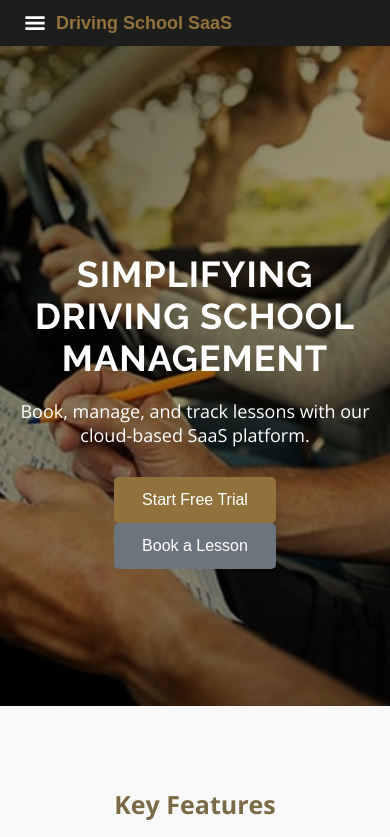
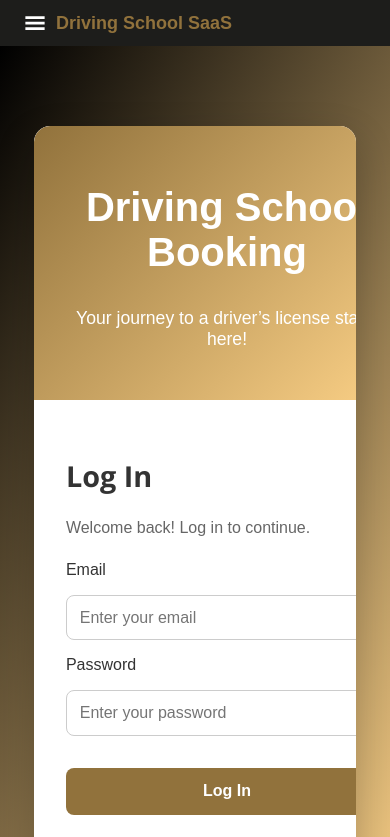
Before and after one commit to NNGuma/DRIVING-SCHOOL, a React (Vite) app in the folder driving-school-app/: page /Auth in a window 390 px wide. Shown: the top 837 px of the page. Built offline with nearby package versions, Linux system fonts and the light colour scheme.

Commit message:
Resized pages

```diff
--- a/driving-school-app/package.json
+++ b/driving-school-app/package.json
@@ -13,7 +13,7 @@
     "react": "^19.2.0",
     "react-dom": "^19.2.0",
     "react-icons": "^5.5.0",
-    "react-router-dom": "^6.30.1"
+    "react-router-dom": "^7.9.4"
   },
   "devDependencies": {
     "@eslint/js": "^9.36.0",
--- a/driving-school-app/src/App.jsx
+++ b/driving-school-app/src/App.jsx
@@ -1,19 +1,24 @@
-import React from "react";
-import "./index.css"; // or your CSS file
-
+// App.jsx
+import { BrowserRouter as Router, Routes, Route } from "react-router-dom";
 import Home from "./Home Dashboard/Home";
-import Header from "./Home Dashboard/Header";
+import Header from "./Home Dashboard/Header"; // adjust the path if your Header.jsx is in another folder
 import Footer from "./Home Dashboard/Footer";
+import Auth from "./Authentication/Auth";
+import StudentProfile from "./Profiles/Student";
+import InstructorProfile from "./Profiles/Instructor";
 
 function App() {
   return (
-    <div className="App">
+    <Router>
       <Header />
-      <main>
-        <Home />
-      </main>
-      <Footer />
-    </div>
+      <Routes>
+        <Route path="/" element={<Home />} />
+        <Route path="/Auth" element={<Auth />} />
+        <Route path="/Student" element={<StudentProfile />} />
+        <Route path="/Instructor" element={<InstructorProfile />} />
+      </Routes>
+      <Footer/>
+    </Router>
   );
 }
 
--- a/driving-school-app/src/Authentication/Auth.css
+++ b/driving-school-app/src/Authentication/Auth.css
@@ -1,38 +1,47 @@
-/* Defining color variables */
-:root{
+:root {
   --primary-color: #91723c;
   --secondary-color: #ffd489;
   --appname: white;
   --text: black;
   --authcontainerbackground: white;
-  --shadows: black;
+  --shadows: rgba(0, 0, 0, 0.2);
 }
 
-/* Desktop-optimized layout for Vite React */
+/* ✅ Full page background */
+.auth-page {
+  min-height: 100vh;
+  width: 100%;
+  background: linear-gradient(120deg, black, #ffd489);
+  display: flex;
+  flex-direction: column;
+  justify-content: flex-start;
+}
+
+/* ✅ Scrollable center content */
 .auth-wrapper {
-  width: 100vw;
-  height: 100vh;
   display: flex;
   justify-content: center;
   align-items: center;
-  background: linear-gradient(120deg, black, #ffd489);
-  font-family: "Poppins", sans-serif;
+  padding: 5rem 1rem;
+  flex-grow: 1;
 }
 
+/* ✅ Container styling */
 .auth-container {
   display: flex;
+  flex-direction: row;
   width: 1100px;
-  height: 650px;
+  min-height: 650px;
   background: var(--authcontainerbackground);
   border-radius: 16px;
   box-shadow: 0 15px 40px var(--shadows);
   overflow: hidden;
 }
 
-/* Left side (brand/info) */
+/* ✅ Left panel (branding) */
 .auth-left {
   width: 50%;
-  background: linear-gradient(135deg,  #91723c, #ffd489);
+  background: linear-gradient(135deg, #91723c, #ffd489);
   color: var(--appname);
   display: flex;
   flex-direction: column;
@@ -47,7 +56,12 @@
   margin-bottom: 1rem;
 }
 
-/* Right side (form) */
+.auth-left p {
+  font-size: 1.1rem;
+  max-width: 350px;
+}
+
+/* ✅ Right panel (form) */
 .auth-right {
   width: 50%;
   padding: 3rem 4rem;
@@ -108,7 +122,7 @@
 }
 
 .auth-btn:hover {
-  background: var(--primary-color);
+  background: #7b602e;
 }
 
 .toggle-text {
@@ -124,9 +138,33 @@
   font-weight: 600;
 }
 
-@media (max-width: 1024px) {
-  /* Keep desktop view — disable responsive collapse */
+/* ✅ Adjust size smoothly for mid-sized laptops */
+@media (max-width: 1280px) {
   .auth-container {
-    transform: scale(0.9);
+    width: 950px;
   }
 }
+
+/* ✅ Smaller desktop screens */
+@media (max-width: 1024px) {
+  .auth-container {
+    flex-direction: column;
+    width: 90%;
+    height: auto;
+  }
+
+  .auth-left,
+  .auth-right {
+    width: 100%;
+    height: auto;
+    padding: 2rem;
+  }
+
+  .auth-left {
+    border-radius: 16px 16px 0 0;
+  }
+
+  .auth-right {
+    border-radius: 0 0 16px 16px;
+  }
+}
--- a/driving-school-app/src/Authentication/Auth.jsx
+++ b/driving-school-app/src/Authentication/Auth.jsx
@@ -23,10 +23,13 @@ export default function Auth() {
   };
 
   return (
+    <div className="auth-page">
+      {/* ✅ Room for Navbar above */}
       <div className="auth-wrapper">
         <div className="auth-container">
           <div className="auth-left">
             <h1>Driving School Booking</h1>
+            <p>Your journey to a driver’s license starts here!</p>
           </div>
 
           <div className="auth-right">
@@ -128,5 +131,8 @@ export default function Auth() {
           </div>
         </div>
       </div>
+
+      {/* ✅ Room for Footer below */}
+    </div>
   );
 }
--- a/driving-school-app/src/Home Dashboard/Header.jsx
+++ b/driving-school-app/src/Home Dashboard/Header.jsx
@@ -1,12 +1,12 @@
-
+// Header.jsx
 import React, { useState } from "react";
 import { GiHamburgerMenu } from "react-icons/gi";
 import { FaTimes, FaUser, FaSignInAlt } from "react-icons/fa";
+import { Link } from "react-router-dom"; // ✅ important import
 import "../index.css";
 
 export default function Header() {
   const [menuOpen, setMenuOpen] = useState(false);
-
   const toggleMenu = () => setMenuOpen(!menuOpen);
 
   return (
@@ -14,19 +14,39 @@ export default function Header() {
       {/* Left: Logo + Burger */}
       <div className="navbar-left">
         <span className="logo-container" onClick={toggleMenu}>
-          {menuOpen ? <FaTimes className="icon burger-icon" /> : <GiHamburgerMenu className="icon burger-icon" />}
+          {menuOpen ? (
+            <FaTimes className="icon burger-icon" />
+          ) : (
+            <GiHamburgerMenu className="icon burger-icon" />
+          )}
           <span className="logo">Driving School SaaS</span>
         </span>
       </div>
 
       {/* Right: Navigation links */}
       <div className={`navbar-right ${menuOpen ? "active" : ""}`}>
-        <a href="#features" className="nav-link">Features</a>
-        <a href="#how-it-works" className="nav-link">How It Works</a>
-        <a href="#pricing" className="nav-link">Pricing</a>
-        <a href="#contact" className="nav-link">Contact</a>
-        <FaUser className="icon" title="Admin Login" />
-        <FaSignInAlt className="icon" title="Learner Login" />
+        <a href="#features" className="nav-link">
+          Features
+        </a>
+        <a href="#how-it-works" className="nav-link">
+          How It Works
+        </a>
+        <a href="#pricing" className="nav-link">
+          Pricing
+        </a>
+        <a href="Instructor" className="nav-link">
+          Contact
+        </a>
+
+        {/* Admin Login Link */}
+        <Link to="/Student" title="Admin Login" className="icon-link">
+          <FaUser className="icon" />
+        </Link>
+
+        {/* Learner Login Link — goes to Auth.jsx */}
+        <Link to="Auth" title="Learner Login" className="icon-link">
+          <FaSignInAlt className="icon" />
+        </Link>
       </div>
     </nav>
   );
--- a/driving-school-app/src/Profiles/Student.jsx
+++ b/driving-school-app/src/Profiles/Student.jsx
@@ -8,7 +8,7 @@ export default function StudentProfile() {
     idNumber: "0103046149086",
     enrolledCourses: [
       { title: "K53 Driving Course", progress: 60 },
-      { title: "Advanced Parking", progress: 20 },
+      { title: "Advanced Parking", progress: 0 },
     ],
     bookings: [
       { course: "K53 Driving Course", status: "Confirmed", date: "2025-10-08" },
```
Also changed, not shown: 1 other file (tests, documents, lock files or other folders). Lines whose indentation alone changed are shown as unchanged.
